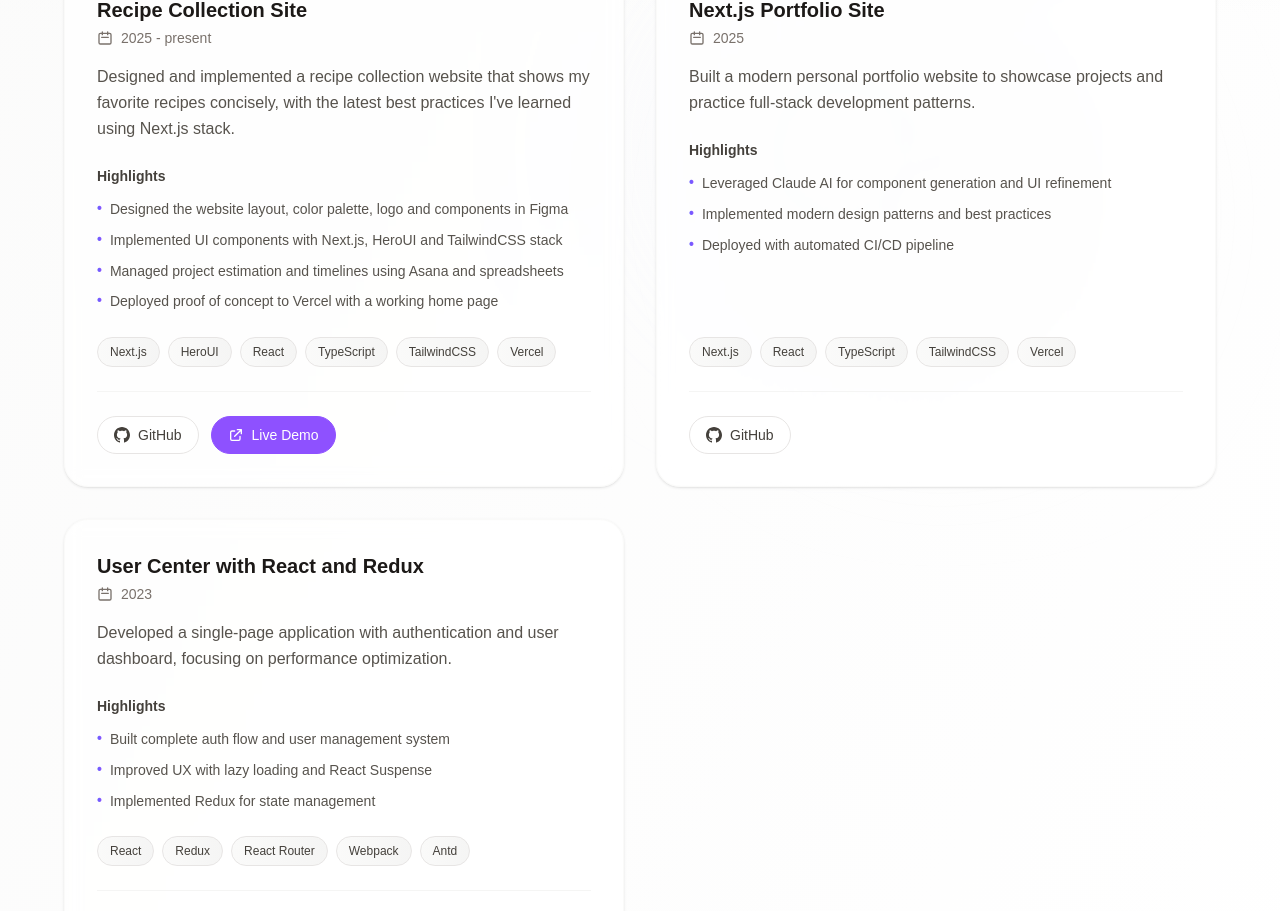
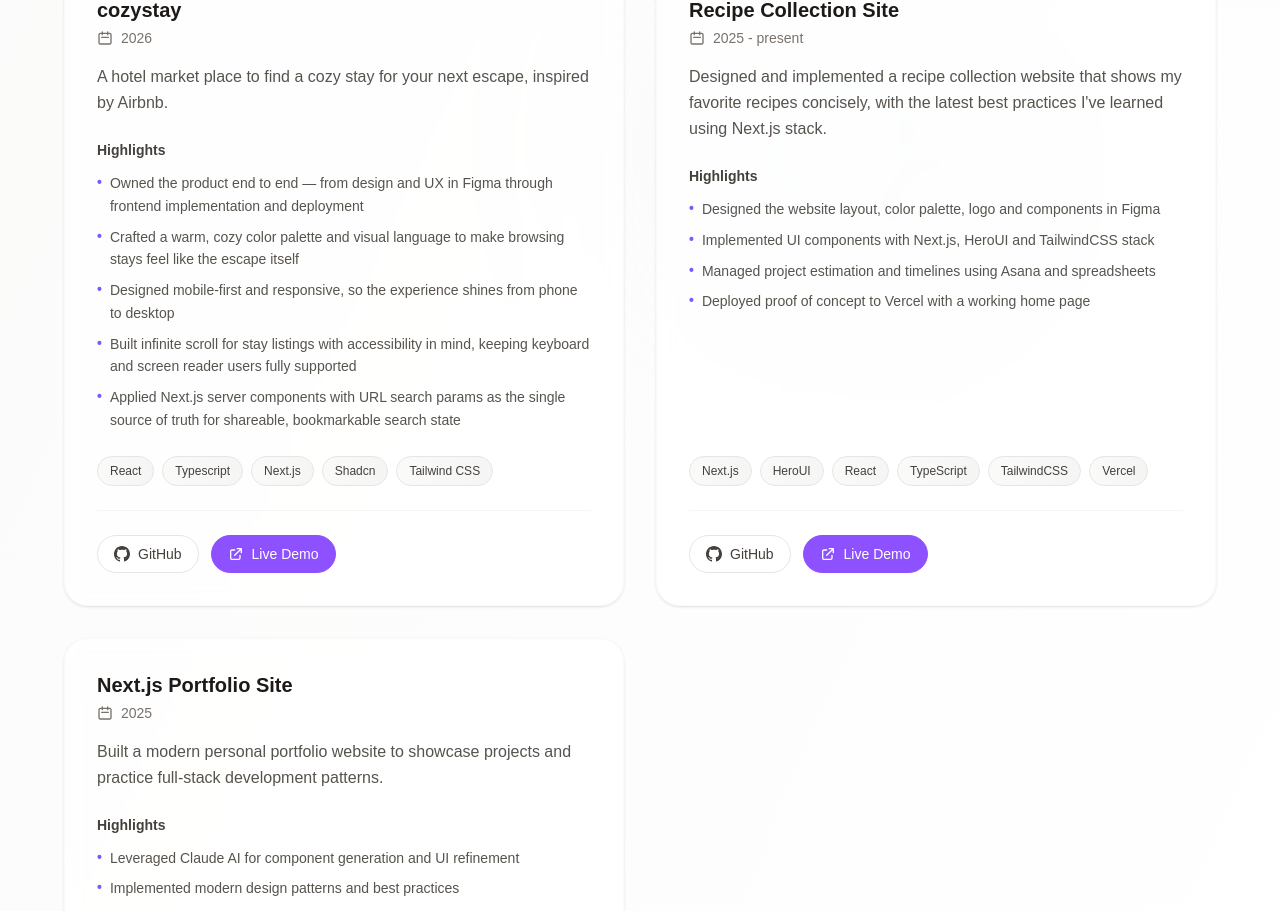
Before and after one commit to cz764/my-portfolio, a Next.js app: page / in a window 1280 px wide. Shown: the part 833-1744 px from the top of the page. Built offline with nearby package versions, Linux system fonts and the light colour scheme; a web font is replaced by a local one.

Commit message:
chore: add cozystay content

```diff
--- a/data/projects.ts
+++ b/data/projects.ts
@@ -58,6 +58,23 @@
     logoUrl: "/logos/ice.png",
   },
   {
+    title: "cozystay",
+    description:
+      "A hotel market place to find a cozy stay for your next escape, inspired by Airbnb.",
+    highlights: [
+      "Owned the product end to end — from design and UX in Figma through frontend implementation and deployment",
+      "Crafted a warm, cozy color palette and visual language to make browsing stays feel like the escape itself",
+      "Designed mobile-first and responsive, so the experience shines from phone to desktop",
+      "Built infinite scroll for stay listings with accessibility in mind, keeping keyboard and screen reader users fully supported",
+      "Applied Next.js server components with URL search params as the single source of truth for shareable, bookmarkable search state",
+    ],
+    techStack: ["React", "Typescript", "Next.js", "Shadcn", "Tailwind CSS"],
+    githubUrl: "https://github.com/cz764/cozy-stay",
+    liveUrl: "https://cozystay.chenzhu.me/",
+    type: "personal",
+    timeframe: "2026",
+  },
+  {
     title: "Recipe Collection Site",
     description:
       "Designed and implemented a recipe collection website that shows my favorite recipes concisely, with the latest best practices I've learned using Next.js stack.",
@@ -94,19 +111,4 @@
     type: "personal",
     timeframe: "2025",
   },
-  {
-    title: "User Center with React and Redux",
-    description:
-      "Developed a single-page application with authentication and user dashboard, focusing on performance optimization.",
-    highlights: [
-      "Built complete auth flow and user management system",
-      "Improved UX with lazy loading and React Suspense",
-      "Implemented Redux for state management",
-    ],
-    techStack: ["React", "Redux", "React Router", "Webpack", "Antd"],
-    githubUrl: "https://github.com/cz764/frontend-personal-app",
-    liveUrl: "https://frontend-personal-app.vercel.app/",
-    type: "personal",
-    timeframe: "2023",
-  },
 ];
```
